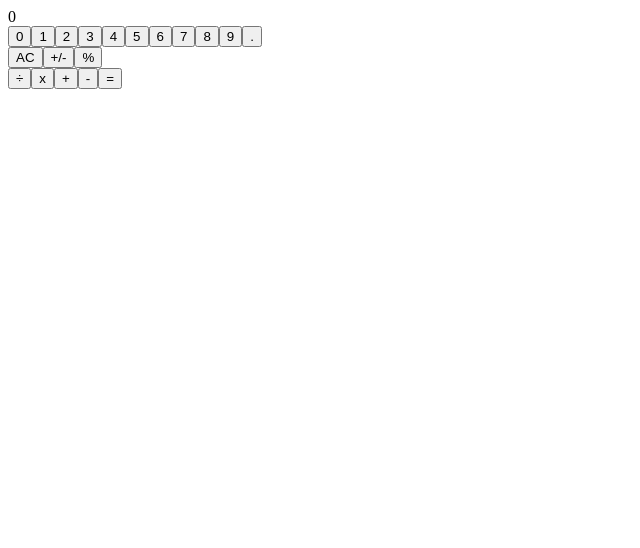
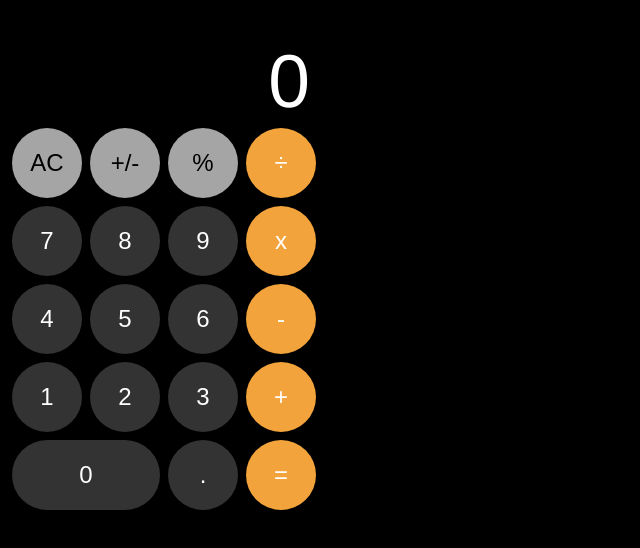
Before and after one commit to pedrostanzani/ios-calculator, a React (Create React App) app: page / in a window 1280 px wide. Shown: the top 548 px of the page, without its empty margins (0-640 px from the left). Built offline with nearby package versions, Linux system fonts and the light colour scheme.

Commit message:
Add styles; implement handlePerCent() and handleClear() logic

```diff
--- /dev/null
+++ b/src/App.css
@@ -0,0 +1,57 @@
+body {
+    background-color: black;
+    font-family: Helvetica, Arial, sans-serif;
+}
+
+.btn {
+    color: white;
+    background-color: rgb(51, 51, 51);
+    font-size: 24px;
+    border: none;
+    border-radius: 50%;
+    width: 70px;
+    height: 70px;
+    padding: 0;
+
+    margin: 4px;
+}
+
+.btn:active {
+    background-color: rgb(115, 115, 115);
+}
+
+.fn-btn {
+    color: black;
+    background-color: rgb(165, 165, 165);
+}
+
+.fn-btn:active {
+    background-color: rgb(217, 217, 217);
+}
+
+.op-btn {
+    background-color: rgb(242, 163, 60);
+}
+
+.op-btn:active {
+    color: rgb(242, 163, 60);
+    background-color: white;
+}
+
+.btn-large {
+    border-radius: 38px;
+    width: 148px;
+}
+
+.display {
+    color: white;
+    text-align: right;
+    padding-right: 10px;
+    font-size: 75px;
+    font-weight: 100;
+}
+
+.wrapper {
+    display:inline-block;
+    margin-top: 30px;
+}
--- a/src/App.js
+++ b/src/App.js
@@ -1,4 +1,6 @@
 import React from 'react';
+
+import './App.css';
 
 import Calculator from './components/Calculator';
 
--- a/src/components/Calculator.js
+++ b/src/components/Calculator.js
@@ -140,32 +140,86 @@ class Calculator extends React.Component {
         }
     }
 
+    handleSignChange() {
+        let display = this.state.display;
+
+        if (typeof display === 'number') {
+            display = display.toString();
+        }
+
+        if (display.charAt(0) === '-') {
+            display = display.replace('-', '');
+        } else {
+            display = '-' + display;
+        }
+
+        this.setDisplay(display);
+    }
+
+    handleClear() {
+        this.setState({
+            firstOperand: 0,
+            secondOperand: 0,
+            operator: null,
+
+            display: '0',
+            lock: true,
+
+            lastCommand: null,
+            lastOperation: null,
+        });
+    }
+
+    handlePerCent() {
+        let display = this.state.display;
+
+        if (typeof display === 'string') {
+            display = Number(display);
+        }
+
+        display = display / 100;
+
+        this.setDisplay(display);
+    }
+
     render() {
-        const digits = [...Array(10).keys()].map((i) => {
-            return (<button key={i} onClick={() => this.handleClick(i)}>{i}</button>);
-        });
 
         return (
-            <div>
+            <div className='wrapper'>
                 <div className='display'>{this.state.display}</div>
 
-                <div>
-                    {digits}
-                    <button onClick={() => this.handleClick('.')}>.</button>
+                <div className='top-row'>
+                    <button className='btn fn-btn' onClick={() => this.handleClear()}>AC</button>
+                    <button className='btn fn-btn' onClick={() => this.handleSignChange()}>+/-</button>
+                    <button className='btn fn-btn' onClick={() => this.handlePerCent()}>%</button>
+                    <button className='btn op-btn' onClick={() => this.handleClick('÷')}>÷</button>
                 </div>
 
                 <div>
-                    <button>AC</button>
-                    <button>+/-</button>
-                    <button>%</button>
+                    <button className='btn' onClick={() => this.handleClick(7)}>7</button>
+                    <button className='btn' onClick={() => this.handleClick(8)}>8</button>
+                    <button className='btn' onClick={() => this.handleClick(9)}>9</button>
+                    <button className='btn op-btn' onClick={() => this.handleClick('x')}>x</button>
                 </div>
 
                 <div>
-                    <button onClick={() => this.handleClick('÷')}>÷</button>
-                    <button onClick={() => this.handleClick('x')}>x</button>
-                    <button onClick={() => this.handleClick('+')}>+</button>
-                    <button onClick={() => this.handleClick('-')}>-</button>
-                    <button onClick={() => this.handleClick('=')}>=</button>
+                    <button className='btn' onClick={() => this.handleClick(4)}>4</button>
+                    <button className='btn' onClick={() => this.handleClick(5)}>5</button>
+                    <button className='btn' onClick={() => this.handleClick(6)}>6</button>
+                    <button className='btn op-btn' onClick={() => this.handleClick('-')}>-</button>
+                </div>
+
+                <div>
+                    <button className='btn' onClick={() => this.handleClick(1)}>1</button>
+                    <button className='btn' onClick={() => this.handleClick(2)}>2</button>
+                    <button className='btn' onClick={() => this.handleClick(3)}>3</button>
+                    <button className='btn op-btn' onClick={() => this.handleClick('+')}>+</button>
+                </div>
+
+                <div>
+                    <button className='btn btn-large' onClick={() => this.handleClick(0)}>0</button>
+                    <button className='btn' onClick={() => this.handleClick('.')}>.</button>
+                    <button className='btn op-btn' onClick={() => this.handleClick('=')}>=</button>
                 </div>
 
             </div>
```
